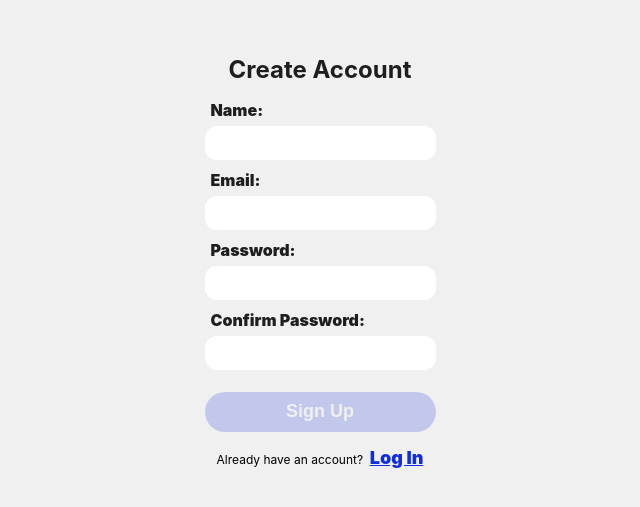
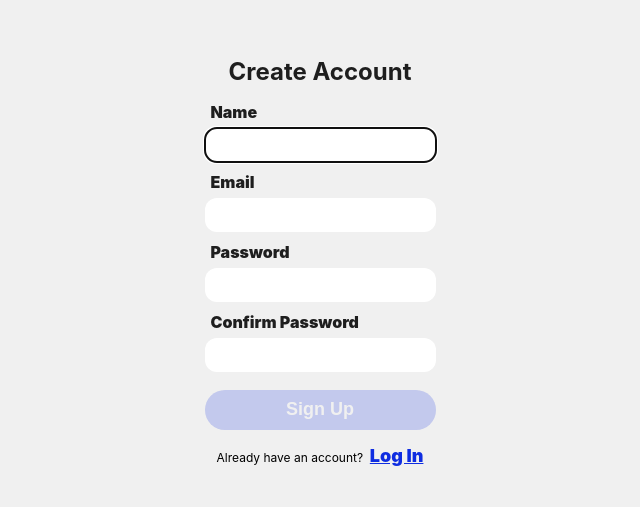
Before and after one commit to tmanZA10/to-do-app, a React (Vite) app in the folder frontend/: page /auth/signup in a window 1280 px wide. Shown: the part 133-640 px from the top of the page, without its empty margins (320-960 px from the left). Built offline with nearby package versions, Linux system fonts and the light colour scheme.

Commit message:
moved login and sign up requests to axios

```diff
--- a/frontend/package.json
+++ b/frontend/package.json
@@ -11,6 +11,7 @@
   },
   "dependencies": {
     "@react-oauth/google": "^0.12.1",
+    "axios": "^1.8.4",
     "react": "^18.3.1",
     "react-calendar": "^5.1.0",
     "react-dom": "^18.3.1",
--- a/frontend/src/App.tsx
+++ b/frontend/src/App.tsx
@@ -1,7 +1,5 @@
 import { createBrowserRouter, RouterProvider } from "react-router-dom"
 import MainLayout from "./layouts/MainLayout.tsx"
-import { SignUpFormAction } from "./components/signupform/SignUpForm"
-import {LogInAction} from "./components/loginform/LoginForm.tsx";
 import NotFound from "./pages/notfound/NotFound.tsx";
 import LogIn from "./pages/login/LogIn.tsx";
 import SignUp from "./pages/signup/SignUp.tsx";
@@ -31,12 +29,10 @@ const router = createBrowserRouter(
         {
           path: "login",
           element: <LogIn />,
-          action: LogInAction
         },
         {
           path: "signup",
           element: <SignUp />,
-          action: SignUpFormAction
         }
       ]
     },
@@ -46,8 +42,6 @@ const router = createBrowserRouter(
     }
   ]
 )
-
-
 
 function App() {
   return (
--- a/frontend/src/components/loginform/LoginForm.tsx
+++ b/frontend/src/components/loginform/LoginForm.tsx
@@ -1,174 +1,116 @@
 import styles from './LoginForm.module.css'
-import {ActionFunctionArgs, Form, useActionData, useLocation, useNavigate} from "react-router-dom";
-import {ChangeEvent, useEffect, useRef, useState} from "react";
-import {passwordRegex, minPassLength, backendURL, redirectionDelay} from "../../AppVariables.ts";
+import { Form, useLocation, useNavigate } from "react-router-dom";
+import { useEffect, useRef, useState } from "react";
+import { minPassLength, redirectionDelay } from "../../AppVariables.ts";
 import LoadingSpinner from "../loadingspinner/LoadingSpinner.tsx";
 import useAuth from "../../hooks/UseAuth.tsx";
+import useAuthAxios from "../../hooks/UseAuthAxios.tsx";
+import axios from "axios";
 
-type LoginFormState = {
-    state: "success" | "error",
-    message: string,
-    id: number,
-    accessToken: string | null,
-    userId: string | null,
+type responseMessageType = ""
+  | "Logged in successfully."
+  | "Account does not exist."
+  | "Password Invalid."
+  | "Something went wrong."
+
+function LoginForm() {
+
+  const api = useAuthAxios()
+  const { setAccessToken, setUserId, accessToken, userId } = useAuth()
+  const location = useLocation()
+  const navigate = useNavigate()
+
+  const [emailInput, setEmailInput] = useState("")
+  const [passwordInput, setPasswordInput] = useState("")
+  const [passError, setPassError] = useState("")
+  const [buttonState, setButtonState] = useState(true)
+  const [responseMessage, setResponseMessage] = useState<responseMessageType>("")
+  const [loading, setLoading] = useState(false)
+  const redirect = useRef<string>();
+  useEffect(() => {
+    redirect.current = location.state?.redirectPath || "/"
+  }, []);
+
+  useEffect(() => {
+    if (passwordInput === "") {
+      setButtonState(true)
+      setPassError("")
+      return
     }
 
-export async function LogInAction({ request }:ActionFunctionArgs):Promise<LoginFormState> {
-    const formData = await request.formData()
+    if (passwordInput.trim().length < minPassLength) {
+      setButtonState(true)
+      setPassError("Password must be at least 8 characters")
+      return
+    }
+    setButtonState(false)
+    setPassError("")
+  }, [passwordInput]);
 
-    const email = formData.get('email')!.toString()
-    const password = formData.get('password')!.toString()
+  useEffect(() => {
+    if (userId && accessToken){
+      setTimeout(() => navigate(redirect.current!), redirectionDelay)
+    }
+  }, [accessToken, userId]);
 
-    const id = Math.round(Math.random() * 1000000000)
-
-    const data = {
-        email,
-        password,
-    }
-
-    // console.log(data)
-
-    const response = await fetch(
-        `${backendURL}/auth/login`,
+  async function handleSubmit(){
+    setLoading(true)
+    try{
+      const response = await api.post(
+        "/login", {
+          email: emailInput,
+          password: passwordInput,
+        },
         {
-            method: "POST",
-            credentials: "include",
-            headers: {
-                "Content-Type": "application/json",
-            },
-            body: JSON.stringify(data)
+          withCredentials: true
         }
       )
-
-    if (response.ok) {
-        const responseDate = await response.json()
-        const accessToken:string = responseDate.accessToken!.toString()
-        const userId:string = responseDate.userId!.toString()
-        return {
-            state: "success",
-            message: "Logged in successfully.",
-            id,
-            accessToken,
-            userId
+      setLoading(false)
+      setAccessToken("haha")
+      setAccessToken(response.data.accessToken)
+      setUserId(response.data.userId)
+      setResponseMessage("Logged in successfully.")
+    }catch (err){
+      setLoading(false)
+      if (axios.isAxiosError(err)) {
+        if (err.status === 400 || err.status === 401) {
+          setResponseMessage("Password Invalid.")
         }
-    }else {
-        let message: string;
-        if (response.status === 401) {
-            message = "Password Invalid."
-        }else if (response.status === 404) {
-            message = "Account does not exist."
+        if (err.status === 404) {
+          setResponseMessage("Account does not exist.")
         }
-        else {
-            message = "Something went wrong."
-        }
-
-        return {
-            state: "error",
-            message,
-            id,
-            accessToken: null,
-            userId: null
+      }else{
+        setResponseMessage("Something went wrong.")
       }
     }
   }
 
-function LoginForm() {
-
-    const navigate = useNavigate();
-    const location = useLocation();
-
-    const [password, setPassword] = useState("")
-    const [passError, setPassError] = useState<string[] | null>(null);
-    const [buttonState, setButtonState] = useState(true)
-    const [loading, setLoading] = useState(false)
-    const response = useRef<LoginFormState | undefined>(undefined);
-
-    const res = useActionData<LoginFormState>()
-    const { setAccessToken, setUserId } = useAuth()
-    const redirect = useRef<string>();
-
-    useEffect(() => {
-        redirect.current = location.state?.redirectPath || "../"
-    }, []);
-
-    useEffect(() => {
-        if (password ==="") {
-            setButtonState(true)
-            setPassError(null)
-            return
+  function messageClassAllocator(){
+    if (
+      responseMessage === ""
+      || responseMessage === "Logged in successfully."
+    ) {
+      return styles.responseSuccess
     }
-        if (password.length < minPassLength){
-            setButtonState(true)
-            setPassError([
-                `Password must have at least ${minPassLength} characters.`
-            ])
-            return
-        }
-        if (!passwordRegex.test(password)){
-            setPassError(
-                [
-                    "Password must have contain:",
-                    "An uppercase letter.",
-                    "A lowercase letter.",
-                    "A number",
-                    "A special character (! @ # $ %)."
-                ]
-            )
-            setButtonState(true)
-            return
-        }
-        setPassError(null)
-        setButtonState(false)
-    }, [password]);
-
-    useEffect(() => {
-        if (res !== undefined){
-
-            if (res.state === "success"){
-                setAccessToken(res.accessToken!)
-                setUserId(res.userId!)
-                setLoading(false)
-                setTimeout(() => navigate(redirect.current!), redirectionDelay)
-            }else {
-                if (response.current === undefined){
-                    response.current = res
-                    setLoading(false)
-                    return
-                }
-                if (res.id !== response.current.id){
-                    response.current = res
-                    setLoading(false)
-                    return
-                }
-            }
-
-        }
-    });
-
-    function handlePasswordChange( { target }: ChangeEvent<HTMLInputElement>){
-        setPassword(target.value)
-    }
-
-    function buttonClick(){
-        setLoading(true)
+    return styles.responseError
   }
 
   return (
-        <Form method="post" action="../login" className={styles.form}>
-            {res &&
-                <p className={
-                    res.state === "success" ? styles.responseSuccess : styles.responseError
-                }>{res.message}</p>
-
+    <Form className={styles.form} onSubmit={handleSubmit}>
+      {
+        responseMessage !== "" ?
+          <p className={messageClassAllocator()}>{responseMessage}</p> :
+          null
       }
       <div className={styles.inputContainer}>
         <label htmlFor="email">Email</label>
         <input
           type="email"
           id="email"
-                    name="email"
           required
           autoFocus={true}
+          value={emailInput}
+          onChange={(e) => setEmailInput(e.target.value)}
         />
       </div>
       <div className={styles.inputContainer}>
@@ -176,24 +118,20 @@ function LoginForm() {
         <input
           type="password"
           id="password"
-                    name="password"
-                    value={password}
-                    onChange={handlePasswordChange}
           required
+          value={passwordInput}
+          onChange={(e) => setPasswordInput(e.target.value)}
         />
-                { passError &&
-                    <div>
-                        {passError.map(
-                            (m, i)=> <p className={styles.inputErrorMessage} key={i}>{m}</p>
-                        )}
-                    </div> }
+        {
+          passError !== "" ?
+            <p className={styles.inputErrorMessage}>{passError}</p> :
+            null
+        }
       </div>
-
       <button
         type="submit"
         className={styles.submitButton}
         disabled={buttonState}
-                onClick={buttonClick}
       >
         Log In
       </button>
--- a/frontend/src/components/signupform/SignUpForm.tsx
+++ b/frontend/src/components/signupform/SignUpForm.tsx
@@ -1,118 +1,47 @@
-import {ActionFunctionArgs, Form, useActionData, useNavigate} from 'react-router-dom'
+import { Form, useNavigate} from 'react-router-dom'
 import styles from './SignUpForm.module.css'
-import {ChangeEvent, useEffect, useState} from 'react'
+import { useEffect, useState } from 'react'
 import LoadingSpinner from "../loadingspinner/LoadingSpinner.tsx";
-import {passwordRegex, minPassLength, backendURL, redirectionDelay} from "../../AppVariables.ts";
+import {passwordRegex, minPassLength, redirectionDelay} from "../../AppVariables.ts";
+import useAuthAxios from "../../hooks/UseAuthAxios.tsx";
+import axios from "axios";
 
-export type SignUpFormState = {
-  state: "success" | "error",
-  message: string,
-  id: number
-}
+type responseMessageType = ""
+  | "Signed up successfully."
+  | "Account already exists."
+  | "Something went wrong."
+  | "Password is Invalid."
 
-export async function SignUpFormAction({ request }:ActionFunctionArgs):Promise<SignUpFormState>{
-
-  const formData = await request.formData()
-
-  const name = formData.get('name')!.toString()
-  const email = formData.get("email")!.toString()
-  const password = formData.get("password")!.toString()
-  const confirmPassword = formData.get("passMatch")!.toString()
-
-  const id = Math.round(Math.random() * 1000000000)
-
-  const data = {
-    name,
-    email,
-    password,
-    confirmPassword
-  }
-
-  // console.log(data);
-
-  const response = await fetch(
-      `${backendURL}/auth/signup`,
-      {
-        method: "POST",
-        headers: {
-          "Content-Type": "application/json",
-        },
-        body: JSON.stringify(data)
-      }
-  )
-
-  if (response.ok) {
-    return {
-      state: "success",
-      message: "Signed up successfully.",
-      id
-    }
-  }else {
-    let message: string;
-    if (response.status === 409) {
-      message = "Account already exists."
-    }
-    else {
-      message = "Something went wrong."
-    }
-
-    return {
-      state: "error",
-      message,
-      id
-    }
-  }
-}
 
 function SignUpForm() {
 
+  const api = useAuthAxios()
   const navigate = useNavigate()
 
-  const [password, setPassword] = useState("")
-  const [passwordMatch, setPasswordMatch] = useState("")
-
-  const [passError, setPassError] = useState<string[] | null>(null)
-  const [passErrorMatch, setPassErrorMatch] = useState<string | null>()
-
+  const [nameInput, setNameInput] = useState("")
+  const [emailInput, setEmailInput] = useState("")
+  const [passwordInput, setPasswordInput] = useState("")
+  const [cPasswordInput, setCPasswordInput] = useState("")
   const [buttonState, setButtonState] = useState(true)
-
-  const [loading, setLoading] = useState(false);
-
-  const [responseData, setResponseData] = useState<SignUpFormState | undefined>(undefined)
-
-
-  const res = useActionData<SignUpFormState>();
-
-  useEffect(()=>{
-
-    if (password === "" || passwordMatch === "") {
-      setButtonState(true)
-      return
-    }
-
-
-    if (password.length < minPassLength || passwordMatch.length < minPassLength) {
-      setButtonState(true)
-      return
-    }
-
-    if (password !== passwordMatch){
-      setPassErrorMatch("Password do not match.")
-      setButtonState(true)
-      return
-    }else{
-      setPassErrorMatch(null)
-    }
-
-    setButtonState(false)
-
-  }, [password, passwordMatch])
+  const [passError, setPassError] = useState<string[]>([])
+  const [cPassError, setCPassError] = useState("")
+  const [nameError, setNameError] = useState("")
+  const [responseMessage, setResponseMessage] = useState<responseMessageType>("")
+  const [loading, setLoading] = useState(false)
 
   useEffect(() => {
-    if (password !== ""){
-      if (password.length < minPassLength) {
+    if (nameInput.length !==0 && nameInput.trim() === ""){
+      setNameError("Name cannot be blank.")
+    }else {
+      setNameError("")
+    }
+  }, [nameInput]);
+
+  useEffect(() => {
+    if (passwordInput !== ""){
+      if (passwordInput.length < minPassLength){
         setPassError([`Password must have at least ${minPassLength} characters.`])
-      }else if(!passwordRegex.test(password)){
+      }else if(!passwordRegex.test(passwordInput)){
         setPassError([
           "Password must have contain:",
           "An uppercase letter.",
@@ -120,133 +49,147 @@ function SignUpForm() {
           "A number",
           "A special character (! @ # $ %)."
         ])
-      }else{
-        setPassError(null)
+      }
+      else {
+        setPassError([])
       }
     }else{
-      setPassError(null)
+      setPassError([])
     }
-  }, [password])
-
-  useEffect(()=>{
-    if(passwordMatch !== ""){
-      if (passwordMatch !== password){
-        setPassErrorMatch("Password do not match.")
-      }else{
-        setPassErrorMatch(null)
-      }
-    }else{
-      setPassErrorMatch(null)
-    }
-  }, [passwordMatch])
+  }, [passwordInput]);
 
   useEffect(() => {
-    if (res !== undefined){
+    if (cPasswordInput !==""){
+      if (passwordInput !== cPasswordInput){
+        setCPassError("Password do not match.")
+      }else{
+        setCPassError("")
+      }
+    }else {
+      setCPassError("")
+    }
+  }, [cPasswordInput]);
 
-      if (res.state === "success"){
-        setLoading(false)
-        setTimeout(() => navigate("../login"), redirectionDelay)
-      }else {
-        if (responseData === undefined){
-          setResponseData(res)
-          setLoading(false)
+  useEffect(() => {
+    if (passwordInput === "" || cPasswordInput === "") {
+      setButtonState(true)
       return
     }
-        if (res.id !== responseData.id){
-          setResponseData(res)
+
+    if (passwordInput.length < minPassLength || cPasswordInput.length < minPassLength) {
+      setButtonState(true)
+      return
+    }
+
+    if (passwordInput !== cPasswordInput){
+      setCPassError("Password do not match.")
+      setButtonState(true)
+      return
+    }else{
+      setCPassError("")
+    }
+
+    setButtonState(false)
+  }, [passwordInput, cPasswordInput]);
+
+  async function handleSubmit() {
+    setLoading(true)
+    try{
+      await api.post("/signup", {
+        name: nameInput.trim(),
+        email: emailInput,
+        password: passwordInput,
+        confirmPassword: cPasswordInput,
+      })
       setLoading(false)
-          return
+      setResponseMessage("Signed up successfully.")
+      setTimeout(() => navigate("../login"), redirectionDelay)
+    }catch(err){
+      setLoading(false)
+      if (axios.isAxiosError(err)){
+        if (err.status === 400 ){
+          setResponseMessage("Password is Invalid.")
+        }else if(err.status === 409 ){
+          setResponseMessage("Account already exists.")
+        }else {
+          setResponseMessage("Something went wrong.")
+        }
+
+      }else {
+        setResponseMessage("Something went wrong.")
+      }
     }
   }
 
-    }
-  });
-
-  function buttonClick(){
-    setLoading(true)
-  }
-
-  function handlePasswordChange({ target }: ChangeEvent<HTMLInputElement>){
-    setPassword(target.value)
-  }
-
-  function handlePasswordMatchChange({ target }: ChangeEvent<HTMLInputElement>){
-    setPasswordMatch(target.value)
+  function responseClassAllocator(){
+    if (responseMessage === "Signed up successfully.") return styles.responseSuccess
+    return styles.responseError
   }
 
   return (
-    <Form method='post' action='../signup' className={styles.form}>
-      {res &&
-          <p className={
-            res.state === "success" ? styles.responseSuccess : styles.responseError
-          }>{res.message}</p>
-
+    <Form className={styles.form} onSubmit={handleSubmit}>
+      {
+        responseMessage !== "" ? <p className={responseClassAllocator()}></p> : null
       }
       <div className={styles.inputContainer}>
-        <label htmlFor="name">Name:</label>
+        <label htmlFor="name">Name</label>
         <input
           type="text"
-          id='name'
-          name='name'
-          minLength={2}
+          id="name"
           required
+          autoFocus={true}
+          value={nameInput}
+          onChange={(e) => setNameInput(e.target.value)}
+        />
+        {
+          nameError.length ? <p className={styles.inputErrorMessage}>{nameError}</p> : null
+        }
+      </div>
+      <div className={styles.inputContainer}>
+        <label htmlFor="email">Email</label>
+        <input
+          type="email"
+          id="email"
+          required
+          value={emailInput}
+          onChange={(e) => setEmailInput(e.target.value)}
         />
       </div>
-
       <div className={styles.inputContainer}>
-        <label htmlFor="email">Email:</label>
+        <label htmlFor="password">Password</label>
         <input
-          type="email"
-          id='email'
-          name='email'
+          type="password"
+          id="password"
           required
+          value={passwordInput}
+          onChange={(e) => setPasswordInput(e.target.value)}
+        />
+        {
+          passError.length ?
+            passError.map((m,i) =>
+              <p key={i} className={styles.inputErrorMessage}>{m}</p>
+            ):
+            null
+        }
+      </div>
+      <div className={styles.inputContainer}>
+        <label htmlFor="confirmPassword">Confirm Password</label>
+        <input
+          type="password"
+          id="confirmPassword"
+          required
+          value={cPasswordInput}
+          onChange={(e) => setCPasswordInput(e.target.value)}
         />
       </div>
-
-      <div className={styles.inputContainer}>
-        <label htmlFor="password">Password:</label>
-        <input
-          type="password"
-          id='password'
-          name='password'
-          minLength={minPassLength}
-          value={password}
-          onChange={handlePasswordChange}
-					required
-        />
-        { passError &&
-        <div>
-          {passError.map(
-            (m, i)=> <p className={styles.inputErrorMessage} key={i}>{m}</p>
-          )}
-        </div> }
-      </div>
-
-      <div className={styles.inputContainer}>
-        <label htmlFor="passMatch">Confirm Password:</label>
-        <input
-          type="password"
-          id='passMatch'
-          name='passMatch'
-          minLength={minPassLength}
-          value={passwordMatch}
-          onChange={handlePasswordMatchChange}
-					required
-        />
-        <div>
-          <p className={styles.inputErrorMessage}>{passErrorMatch}</p>
-        </div>
-      </div>
-
+      {
+        cPassError.length ? <p className={styles.inputErrorMessage}>{cPassError}</p> : null
+      }
       <button
-          type='submit'
+        type="submit"
         className={styles.submitButton}
         disabled={buttonState}
-          onClick={buttonClick}
-        >
-          Sign Up
-      </button>
-
+      >Sign Up</button>
       <LoadingSpinner display={loading} />
     </Form>
   )
--- /dev/null
+++ b/frontend/src/hooks/UseAuthAxios.tsx
@@ -0,0 +1,9 @@
+import {useContext} from "react";
+import {AuthAxiosContext} from "../context/AuthAxiosContext.tsx";
+
+
+function useAuthAxios() {
+  return useContext(AuthAxiosContext)
+}
+
+export default useAuthAxios;
--- a/frontend/src/layouts/AuthLayout.tsx
+++ b/frontend/src/layouts/AuthLayout.tsx
@@ -1,9 +1,12 @@
 import {Outlet} from "react-router-dom";
+import AuthAxiosProvider from "../context/AuthAxiosContext.tsx";
 
 
 function AuthLayout() {
   return (
-    <Outlet />
+    <AuthAxiosProvider>
+      <Outlet />
+    </AuthAxiosProvider>
   );
 }
 
```
Also changed, not shown: frontend/src/context/AuthAxiosContext.tsx (added, +20 -0 lines), 1 other file (tests, documents, lock files or other folders). Lines whose indentation alone changed are shown as unchanged.
